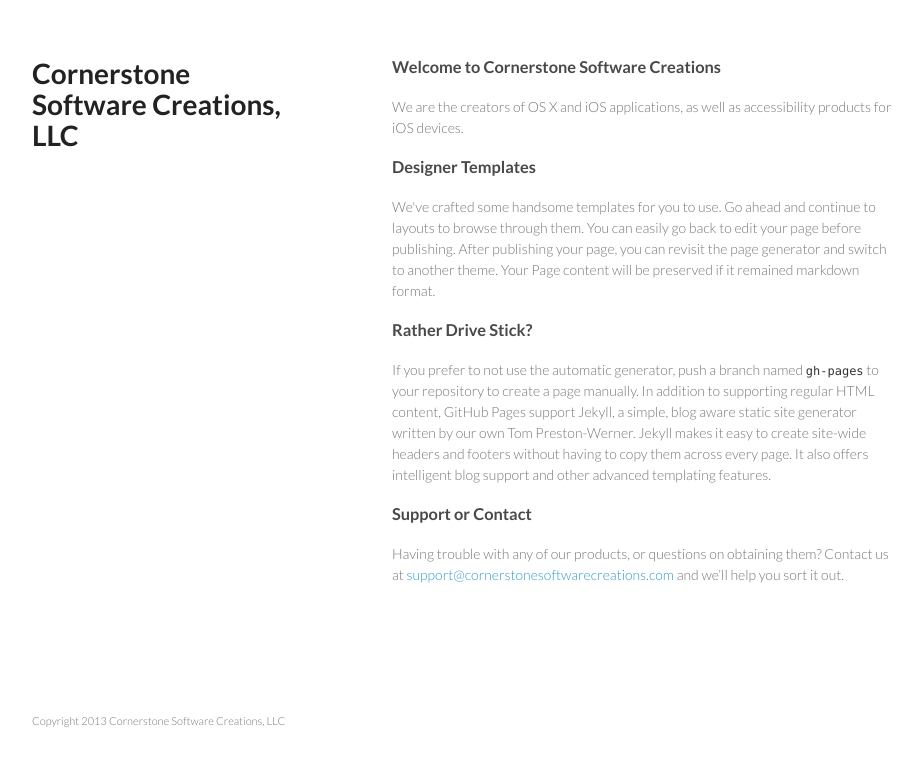
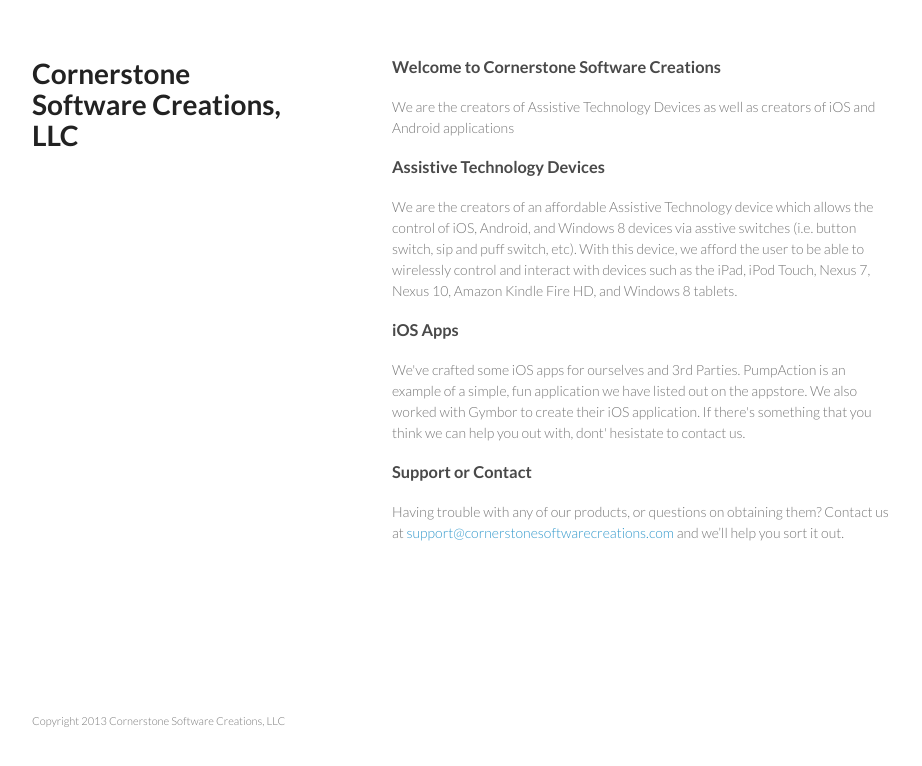
Before and after one commit to kacenjar/kacenjar.github.io, a plain HTML site: page index.html in a window 1280 px wide. Shown: the whole page, without its empty margins (178-1100 px from the left). Drawn offline with Linux system fonts and the light colour scheme.

Commit message:
Updated content

```diff
--- a/index.html
+++ b/index.html
@@ -23,17 +23,17 @@
       <section>
         <h3>Welcome to Cornerstone Software Creations</h3>
 
-<p>We are the creators of OS X and iOS applications, as well as accessibility products for iOS devices.</p>
+<p>We are the creators of Assistive Technology Devices as well as creators of iOS and Android applications</p>
 
 
-<h3>Designer Templates</h3>
+<h3>Assistive Technology Devices</h3>
 
-<p>We've crafted some handsome templates for you to use. Go ahead and continue to layouts to browse through them. You can easily go back to edit your page before publishing. After publishing your page, you can revisit the page generator and switch to another theme. Your Page content will be preserved if it remained markdown format.</p>
+<p>We are the creators of an affordable Assistive Technology device which allows the control of iOS, Android, and Windows 8 devices via asstive switches (i.e. button switch, sip and puff switch, etc).  With this device, we afford the user to be able to wirelessly control and interact with devices such as the iPad, iPod Touch, Nexus 7, Nexus 10, Amazon Kindle Fire HD, and Windows 8 tablets.</p>
 
-<h3>Rather Drive Stick?</h3>
 
-<p>If you prefer to not use the automatic generator, push a branch named <code>gh-pages</code> to your repository to create a page manually. In addition to supporting regular HTML content, GitHub Pages support Jekyll, a simple, blog aware static site generator written by our own Tom Preston-Werner. Jekyll makes it easy to create site-wide headers and footers without having to copy them across every page. It also offers intelligent blog support and other advanced templating features.</p>
+<h3>iOS Apps</h3>
 
+<p>We've crafted some iOS apps for ourselves and 3rd Parties. PumpAction is an example of a simple, fun application we have listed out on the appstore.  We also worked with Gymbor to create their iOS application. If there's something that you think we can help you out with, dont' hesistate to contact us.</p>
 
 <h3>Support or Contact</h3>
 
```
